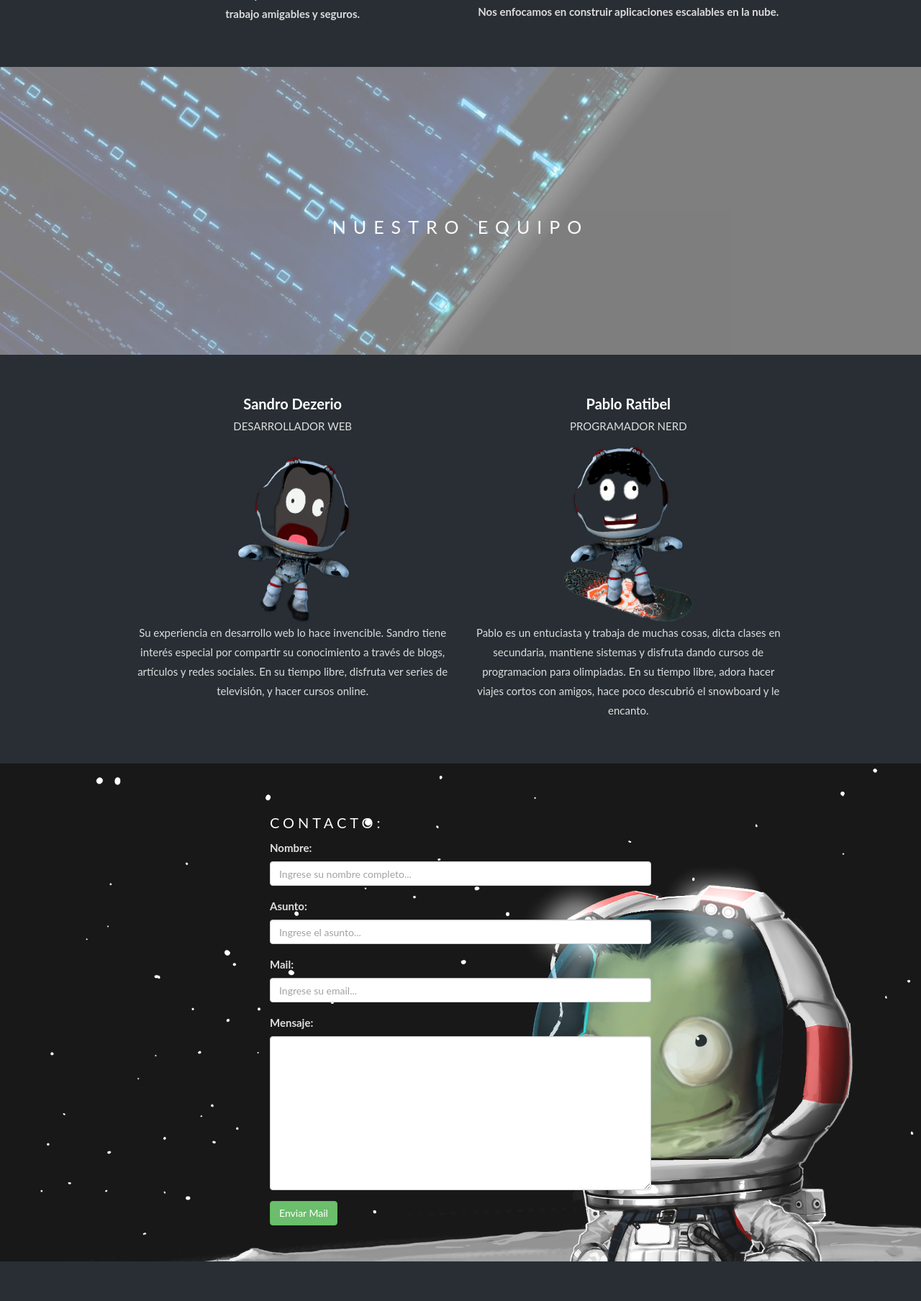
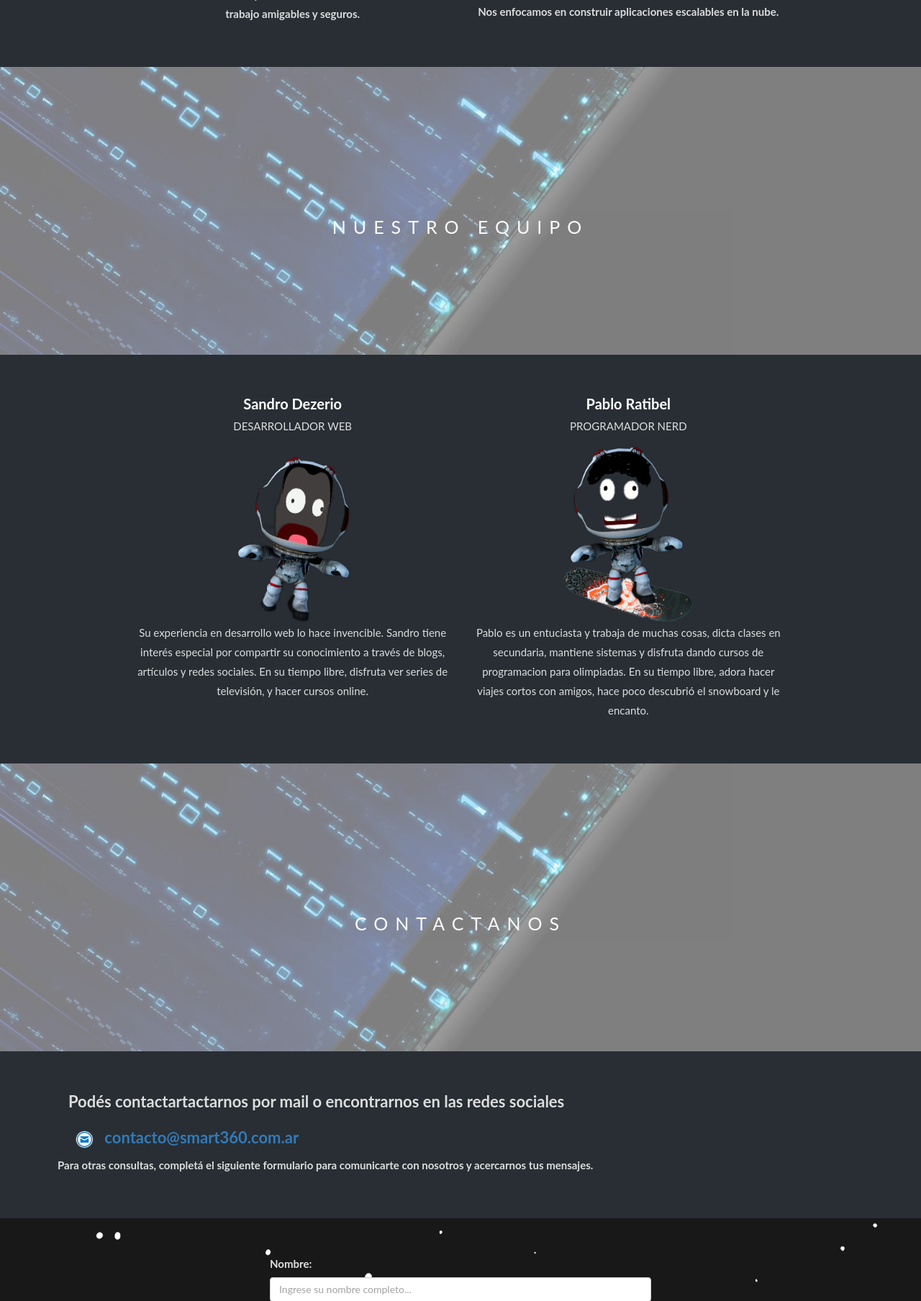
Before and after one commit to SandroSD/Pablo-SanWeb, a PHP site: page / in a window 1280 px wide. Shown: the part 1995-3803 px from the top of the page at 72% size. Before the commit the page ends 3748 px from the top, so only its background shows below. Run offline with PHP 8.4, Linux system fonts and the light colour scheme; some libraries are stand-ins or nearby versions.

Commit message:
Agregado de info

```diff
--- a/css/index.css
+++ b/css/index.css
@@ -5,7 +5,7 @@ body, html {
 	color: #777;
   }
 
-  .bgimg-1, .bgimg-2, .bgimg-3 {
+  .bgimg-1, .bgimg-2, .bgimg-3, .bgimg-4 {
 	position: relative;
 	opacity: 0.65;
 	background-attachment: fixed;
@@ -32,11 +32,11 @@ body, html {
 	min-height: 400px;
 	}
 
-	.bgimg-4 {
+  .bgimg-4 {
 		background-image: url("../img/back3.png");
-		opacity: 0.9;
-		min-height: 100px;
-		}
+	opacity: 0.7;
+	min-height: 400px;
+	}
 
   .caption {
 	position: absolute;
@@ -92,6 +92,11 @@ body, html {
 	height: 250px;
  }
 
+#imgMail{
+	width: 25px;
+	height: 25px;
+ }
+
  #sistemasImg{
 	width: 200px;
 	height: 200px;
@@ -105,7 +110,7 @@ body, html {
  #cont{
 	background-image: url("../img/back3.png");
 	opacity: 0.9;
-	min-height: 100px;
+	min-height: 400px;
 }
 
 /* SECCIÓN SERVICIOS */
--- a/index.php
+++ b/index.php
@@ -13,7 +13,7 @@
 
 <div class="bgimg-1">
   <div class="caption">
-    <span class="border">INTELIGENCIA GLOBAL</span>
+    <span class="border">SMART 360</span>
   </div>
 </div>
 
@@ -21,7 +21,7 @@
 <div style="color:#ddd;background-color:#282E34;text-align:center;padding:50px 80px;text-align: justify;">
   <h3 style="text-align:center;color: #f7f7f7;">¿Quiénes Somos?</h3>
   <p>Somos un grupo de estudiantes avanzados de la carrera de Ingeniería Informatica trabajando juntos, amantes de nuestro trabajo y plasmamos esa pasión en cada desarrollo. </p>
-  <p>Para nosotros, cada proyecto es un desafío y un compromiso.Nos intereza contribuir en los proyectos y sentirnos partes de los mismos. Es por esa razón, que la transparencia y la honestidad son los
+  <p>Para nosotros, cada proyecto es un desafío y un compromiso. Nos interesa contribuir en los proyectos y sentirnos partes de los mismos. Es por esa razón, que la transparencia y la honestidad son los
   principios fundamentales de nuestras relaciones comerciales.
 
   </p>
@@ -35,7 +35,7 @@
 
 <div class="container-fluid" style="position:relative;">
   <div class="row" id="contServicios">
-    <div class="col-md-12" id="tituloServicios">
+    <div class="col-md-12" id="tituloServicios" style="text-align: justify;">
     <p>Brindamos servicio personalizado, desarrollando la solución que mejor satisfaga las necesidades de cada proyecto.
   Ofrecemos servicios completos de Diseño de sitios Web, actualizacion y mantenimiento de sistemas informaticos y
   desarrollo de sistemas. Nos caracterizamos por la creación de aplicaciones y sitios web auto administrables con sistemas de gestión veloces, intuitivos y fáciles de utilizar.</p>
@@ -78,13 +78,30 @@
   </div>
 </div>
 
+<div class="bgimg-2">
+  <div class="caption">
+    <span class="border" style="background-color:transparent;font-size:25px;color: #f7f7f7;">CONTACTANOS</span>
+  </div>
+</div>
+
+<div class="container-fluid" style="position:relative;">
+  <div class="row" id="contServicios">
+    <div class="col-md-12" id="tituloServicios" style="text-align: justify;">
+    <p>Podés contactartactarnos por mail o encontrarnos en las redes sociales</p>
+    <a href="mailto:contacto@smart360.com.ar"><img src="img/icono-email.png"  id="imgMail" ></a>
+    <a href="mailto:contacto@smart360.com.ar">contacto@smart360.com.ar</a>
+    </div>
+    <p>Para otras consultas, completá el siguiente formulario para comunicarte con nosotros y acercarnos tus mensajes.</p>
+  </div>
+
+</div>
 
 <div id="cont" style="color:#ddd;background-color:transparent;text-align:center;padding:50px 80px;text-align: justify;">
     <div  class="container-fluid">
       <div class="row">
         <div class="col-md-3"></div>
         <div class="col-md-6">
-          <h3 style="color: #f7f7f7;">Contacto:</h3>
+
           <form action="" method="post" id="formulario">
             <div class="form-group">
               <label for="nombre">Nombre: </label>
@@ -113,5 +130,6 @@
     </div>
   </div>
 <!--</div>-->
+
 </body>
 </html>
```
Also changed, not shown: img/icono-email.png (added), img/indexSmart360.jpg.
